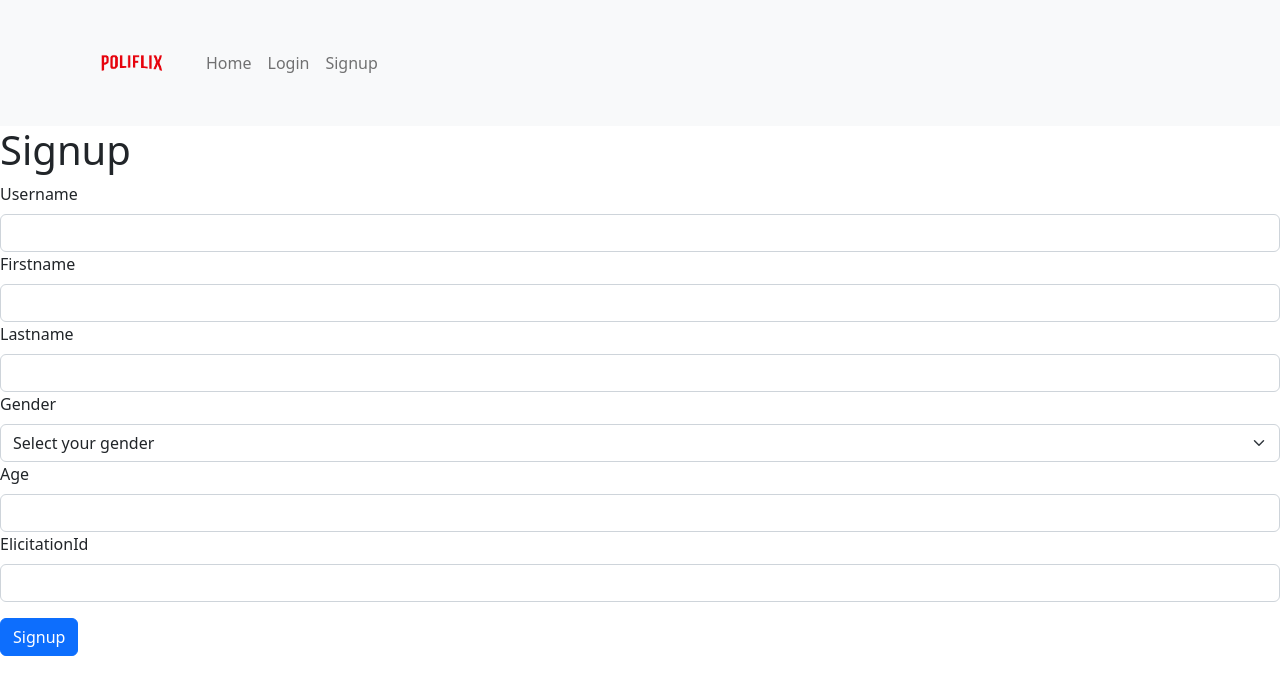
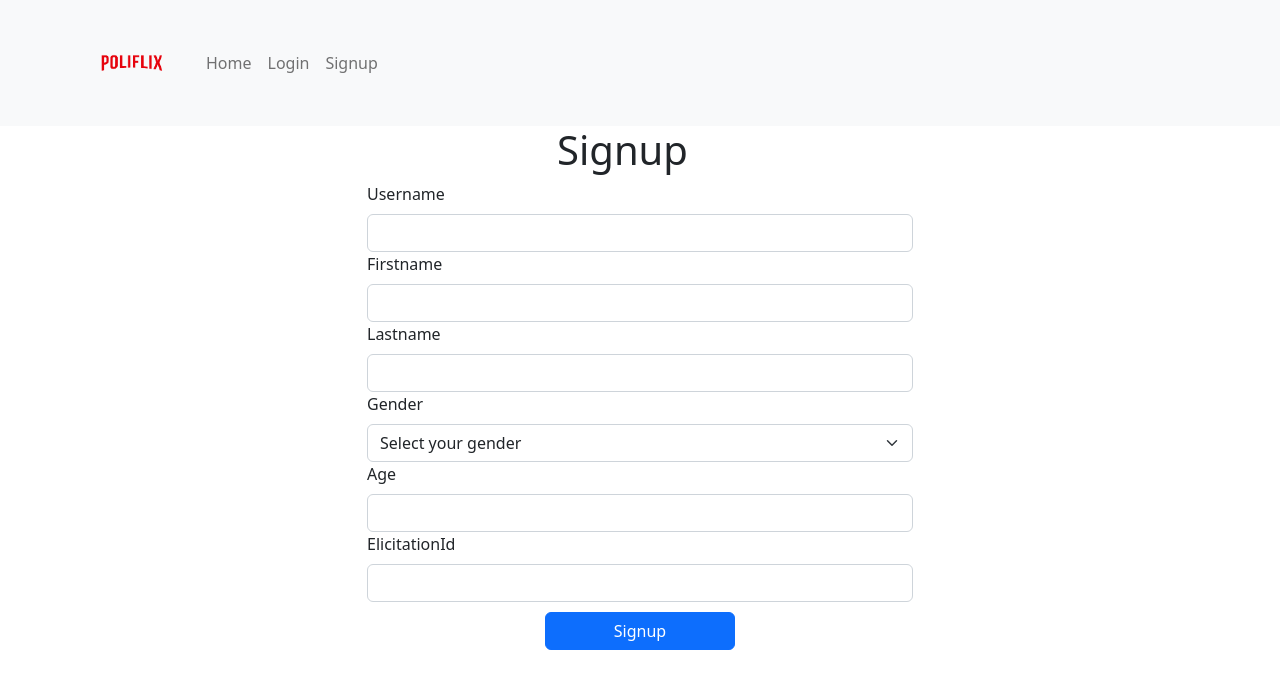
Before and after one commit to vellfr00/recommendersys-frontend, a React (Create React App) app: page /signup in a window 1280 px wide. Shown: the top 694 px of the page. Built offline with nearby package versions, Linux system fonts and the light colour scheme.

Commit message:
css implementation signuppage

```diff
--- a/src/pages/signuppage.js
+++ b/src/pages/signuppage.js
@@ -2,8 +2,10 @@ import React, { Component } from 'react';
 import Form from 'react-bootstrap/Form';
 import Button from 'react-bootstrap/Button';
 import Servermessage from '../components/servermessage'
+import ThemeProvider from 'react-bootstrap/ThemeProvider'
+import { Col, Container, Row } from 'react-bootstrap';
 
-const baseURI='http://localhost:8080/api';
+const baseURI = 'http://localhost:8080/api';
 
 class Signuppage extends Component {
     constructor(props) {
@@ -43,41 +45,59 @@ class Signuppage extends Component {
                 elicitationId: this.state.elicitationId
             })
         }).then((res) => {
-            if(res.status === 200) {
-                this.setState({serverSuccess: true, serverMessage: "User registered successfully"});
+            if (res.status === 200) {
+                this.setState({ serverSuccess: true, serverMessage: "User registered successfully" });
             } else {
                 res.json().then((document) => {
-                    this.setState({serverSuccess: false, serverMessage: document.message});
+                    this.setState({ serverSuccess: false, serverMessage: document.message });
                 });
             }
         }).catch((error) => {
-            this.setState({serverSuccess: false, serverMessage: error.message});
+            this.setState({ serverSuccess: false, serverMessage: error.message });
         });
     }
 
     handleChange = (e) => {
-        this.setState({[e.target.name]: e.target.value});
+        this.setState({ [e.target.name]: e.target.value });
     }
 
     render() {
         return (
             <>
+                <Container>
+                    <Row className="justify-content-center">
+                        <Col lg="2">
                             <h1>Signup</h1>
-                <Servermessage serverSuccess={this.state.serverSuccess} serverMessage={this.state.serverMessage} />
+                        </Col>
+                    </Row>
                     <Form onSubmit={this.handleSubmit}>
-                    <Form.Group className='mb-3'>
+                        <Form.Group>
+                            <Row className="justify-content-center">
+                                <Col lg="6">
                                     <Form.Label>
                                         Username
                                     </Form.Label>
-                        <Form.Control type='text' name='username' value={this.state.username} onChange={this.handleChange}/>
+                                    <Form.Control type='text' name='username' value={this.state.username} onChange={this.handleChange} />
+                                </Col>
+                            </Row>
+                            <Row className="justify-content-center">
+                                <Col lg="6">
                                     <Form.Label>
                                         Firstname
                                     </Form.Label>
-                        <Form.Control type='text' name='firstname' value={this.state.firstname} onChange={this.handleChange}/>
+                                    <Form.Control type='text' name='firstname' value={this.state.firstname} onChange={this.handleChange} />
+                                </Col>
+                            </Row>
+                            <Row className="justify-content-center">
+                                <Col lg="6">
                                     <Form.Label>
                                         Lastname
                                     </Form.Label>
-                        <Form.Control type='text' name='lastname' value={this.state.lastname} onChange={this.handleChange}/>
+                                    <Form.Control type='text' name='lastname' value={this.state.lastname} onChange={this.handleChange} />
+                                </Col>
+                            </Row>
+                            <Row className="justify-content-center">
+                                <Col lg="6">
                                     <Form.Label>
                                         Gender
                                     </Form.Label>
@@ -86,19 +106,35 @@ class Signuppage extends Component {
                                         <option value={'m'}>Male</option>
                                         <option value={'f'}>Female</option>
                                     </Form.Select>
+                                </Col>
+                            </Row>
+                            <Row className="justify-content-center">
+                                <Col lg="6">
                                     <Form.Label>
                                         Age
                                     </Form.Label>
-                        <Form.Control type='number' name='age' value={this.state.age} onChange={this.handleChange}/>
+                                    <Form.Control type='number' name='age' value={this.state.age} onChange={this.handleChange} />
+                                </Col>
+                            </Row>
+                            <Row className="justify-content-center">
+                                <Col lg="6">
                                     <Form.Label>
                                         ElicitationId
                                     </Form.Label>
-                        <Form.Control type='number' name='elicitationId' value={this.state.elicitationId} onChange={this.handleChange}/>
+                                    <Form.Control type='number' name='elicitationId' value={this.state.elicitationId} onChange={this.handleChange} />
+                                </Col>
+                            </Row>
                         </Form.Group>
+                        <Row className="justify-content-center" lg="6" style={{marginTop:"10px"}}>
+
                                 <Button variant='primary' type='submit'>
                                     Signup
                                 </Button>
+
+                        </Row>
                     </Form>
+                    <Servermessage serverSuccess={this.state.serverSuccess} serverMessage={this.state.serverMessage} />
+                </Container>
             </>
         );
     }
```
Lines whose indentation alone changed are shown as unchanged.
